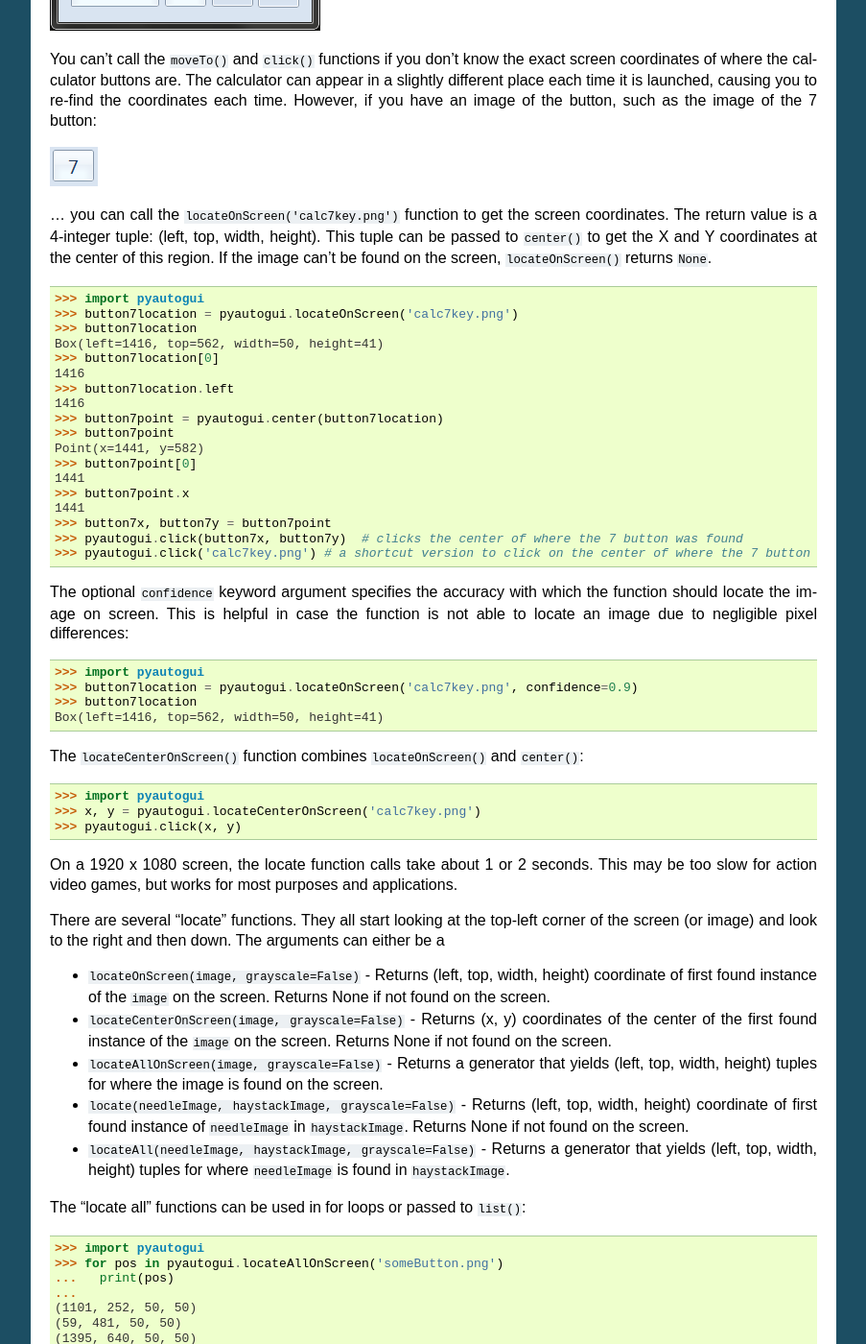
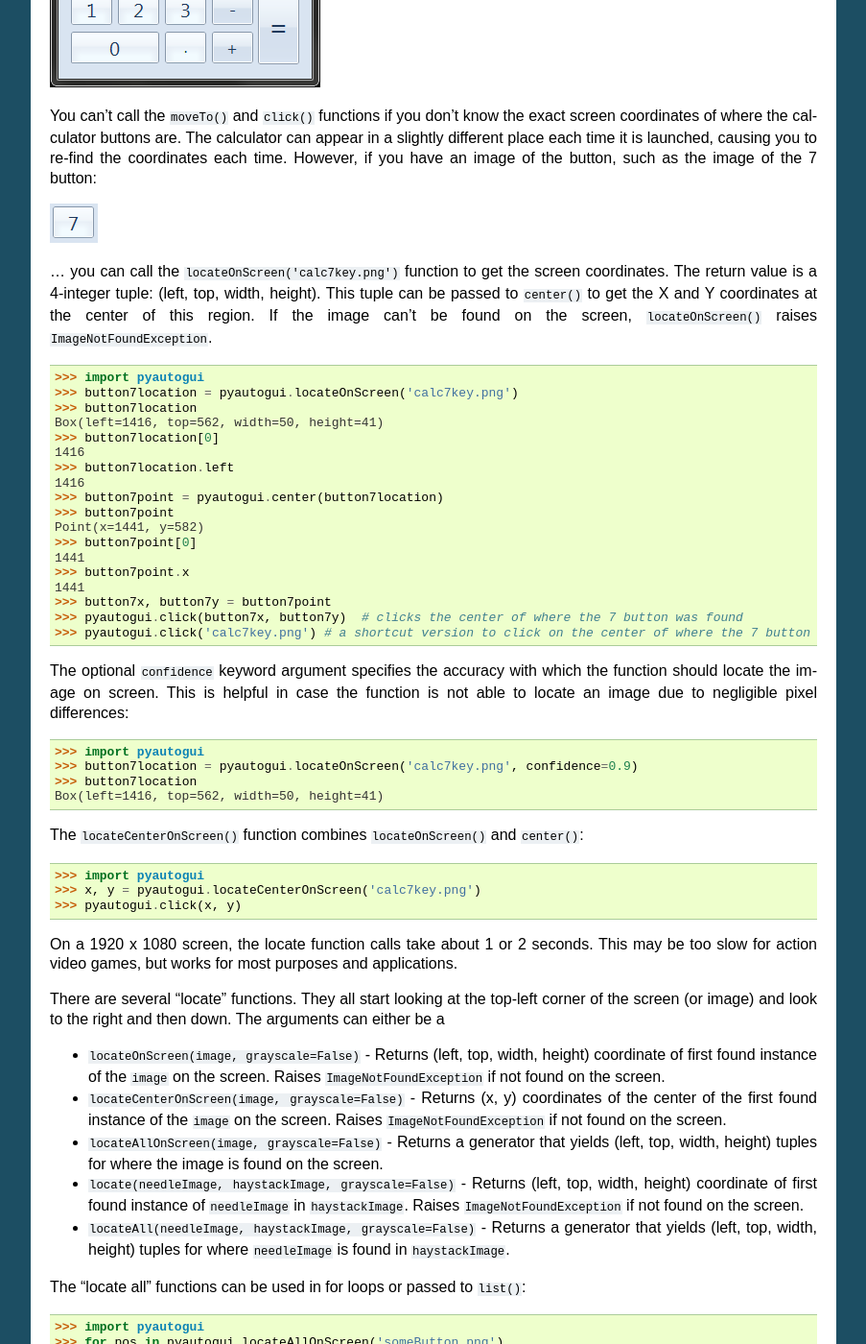
Before and after one commit to asweigart/pyautogui, a Sphinx documentation site: the page built from docs/screenshot.rst, in a window 1280 px wide and 1400 px high, scrolled down 1244 px. Shown: the whole window at 96% size, without its empty margins (198-1101 px from the left). Built offline with Sphinx 7.4.7, drawn with Linux system fonts in a browser that asks for light colours; some of the changed text lies outside the part shown.

Commit message:
Updating docs for locate functions, since they now raise an exception instead of returning None.

```diff
--- a/docs/screenshot.rst
+++ b/docs/screenshot.rst
@@ -36,6 +36,8 @@ There is also an optional `region` keyword argument, if you do not want a screen
 The Locate Functions
 ====================
 
+NOTE: As of version 0.9.41, if the locate functions can't find the provided image, they'll raise `ImageNotFoundException` instead of returning `None`.
+
 You can visually locate something on the screen if you have an image file of it. For example, say the calculator app was running on your computer and looked like this:
 
 .. image:: calculator.png
@@ -44,7 +46,7 @@ You can't call the `moveTo()` and `click()` functions if you don't know the exac
 
 .. image:: calc7key.png
 
-. . . you can call the `locateOnScreen('calc7key.png')` function to get the screen coordinates. The return value is a 4-integer tuple: (left, top, width, height). This tuple can be passed to `center()` to get the X and Y coordinates at the center of this region. If the image can't be found on the screen, `locateOnScreen()` returns `None`.
+. . . you can call the `locateOnScreen('calc7key.png')` function to get the screen coordinates. The return value is a 4-integer tuple: (left, top, width, height). This tuple can be passed to `center()` to get the X and Y coordinates at the center of this region. If the image can't be found on the screen, `locateOnScreen()` raises `ImageNotFoundException`.
 
     >>> import pyautogui
     >>> button7location = pyautogui.locateOnScreen('calc7key.png')
@@ -82,13 +84,13 @@ On a 1920 x 1080 screen, the locate function calls take about 1 or 2 seconds. Th
 
 There are several "locate" functions. They all start looking at the top-left corner of the screen (or image) and look to the right and then down. The arguments can either be a
 
-- `locateOnScreen(image, grayscale=False)` - Returns (left, top, width, height) coordinate of first found instance of the `image` on the screen. Returns None if not found on the screen.
+- `locateOnScreen(image, grayscale=False)` - Returns (left, top, width, height) coordinate of first found instance of the `image` on the screen. Raises `ImageNotFoundException` if not found on the screen.
 
-- `locateCenterOnScreen(image, grayscale=False)` - Returns (x, y) coordinates of the center of the first found instance of the `image` on the screen. Returns None if not found on the screen.
+- `locateCenterOnScreen(image, grayscale=False)` - Returns (x, y) coordinates of the center of the first found instance of the `image` on the screen. Raises `ImageNotFoundException` if not found on the screen.
 
 - `locateAllOnScreen(image, grayscale=False)` - Returns a generator that yields (left, top, width, height) tuples for where the image is found on the screen.
 
-- `locate(needleImage, haystackImage, grayscale=False)` - Returns (left, top, width, height) coordinate of first found instance of `needleImage` in `haystackImage`. Returns None if not found on the screen.
+- `locate(needleImage, haystackImage, grayscale=False)` - Returns (left, top, width, height) coordinate of first found instance of `needleImage` in `haystackImage`. Raises `ImageNotFoundException` if not found on the screen.
 
 - `locateAll(needleImage, haystackImage, grayscale=False)` - Returns a generator that yields (left, top, width, height) tuples for where `needleImage` is found in `haystackImage`.
 
```
